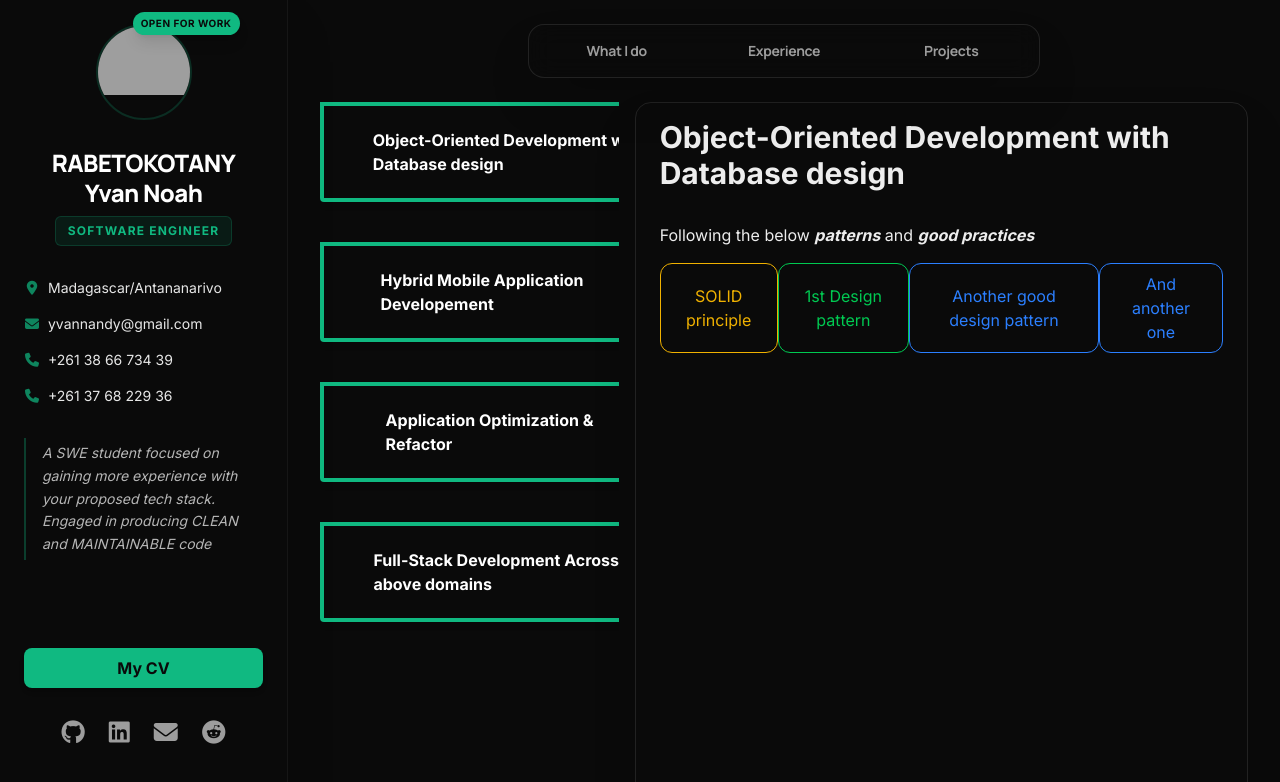
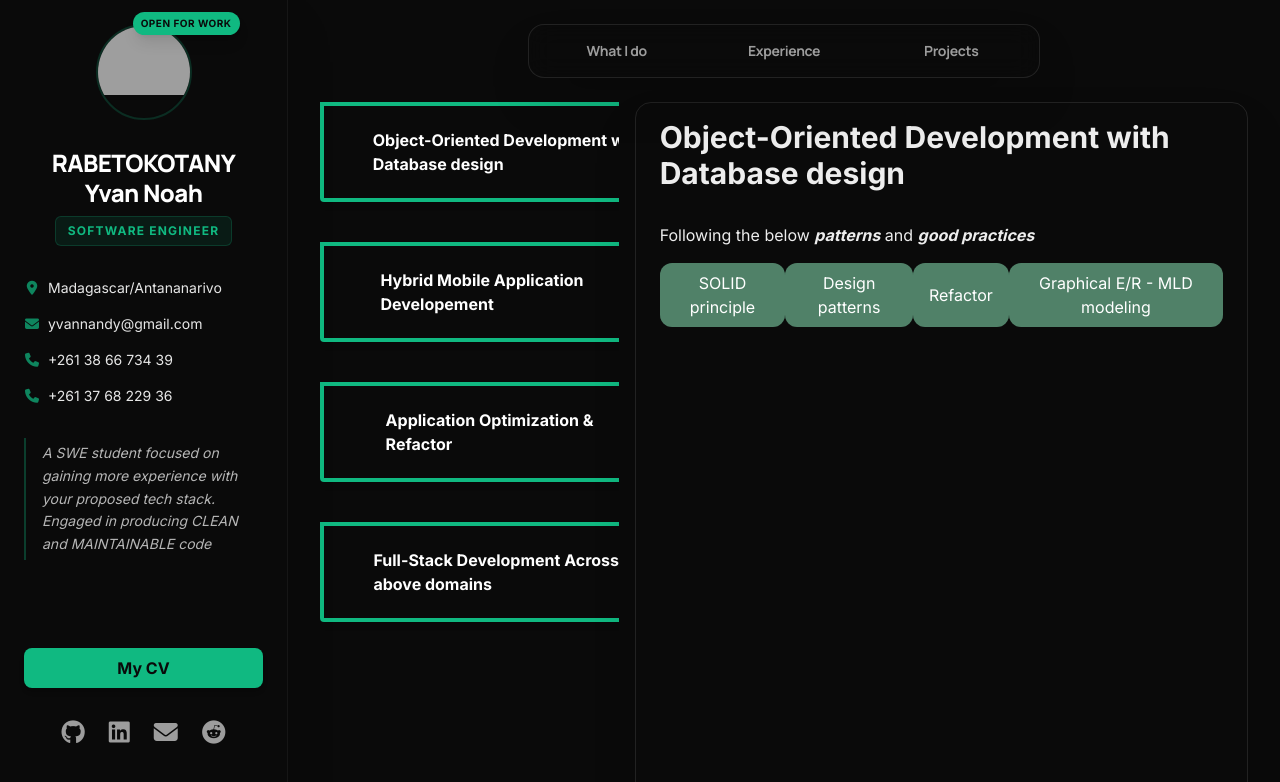
Before and after one commit to gigasandwich/giga-portfolio, a Next.js app: page / in a window 1280 px wide. Shown: the top 782 px of the page. Built offline with nearby package versions, Linux system fonts and the light colour scheme; grey boxes are pictures that could not be loaded.

Commit message:
Use cardlike buttons instead of backgroundless ones

```diff
--- a/src/components/BackgroundlessButton.tsx
+++ b/src/components/BackgroundlessButton.tsx
@@ -1,6 +1,6 @@
 import { useEffect, useState } from "react";
 
-type ButtonProps = {
+export type ButtonProps = {
     content: string;
     color?: string;
 };
--- /dev/null
+++ b/src/components/CardlikeButton.tsx
@@ -0,0 +1,15 @@
+import { ButtonProps } from "./BackgroundlessButton";
+
+export default function CardlikeButton({content, color} : ButtonProps) {
+    const finalColor = color ?? "bg-secondary text-white";
+
+    return (
+        <button className={`
+            ${finalColor} hover:bg-white/5 transition
+            px-4 py-2
+            rounded-xl
+        `}>
+            {content}
+        </button>
+    );
+}
--- a/src/data/what-i-do/OOP.tsx
+++ b/src/data/what-i-do/OOP.tsx
@@ -1,5 +1,4 @@
-import BackgroundlessButton from "@/components/BackgroundlessButton";
-
+import CardlikeButton from "@/components/CardlikeButton";
 export type WhatIDoType = {
     title: string;
     icon: string;
@@ -8,9 +7,9 @@ export type WhatIDoType = {
 
 const goodPractices: string[]= [
     "SOLID principle",
-    "1st Design pattern",
-    "Another good design pattern",
-    "And another one"
+    "Design patterns",
+    "Refactor",
+    "Graphical E/R - MLD modeling"
 ];
 
 const whatIDoData: WhatIDoType = {
@@ -23,7 +22,7 @@ const whatIDoData: WhatIDoType = {
             <div className="flex justify-around mt-4">
                 {
                     goodPractices.map((gp, i) => {
-                        return <BackgroundlessButton key={i} content={gp} />
+                        return <CardlikeButton key={i} content={gp} />
                     })
                 }
             </div>
```
